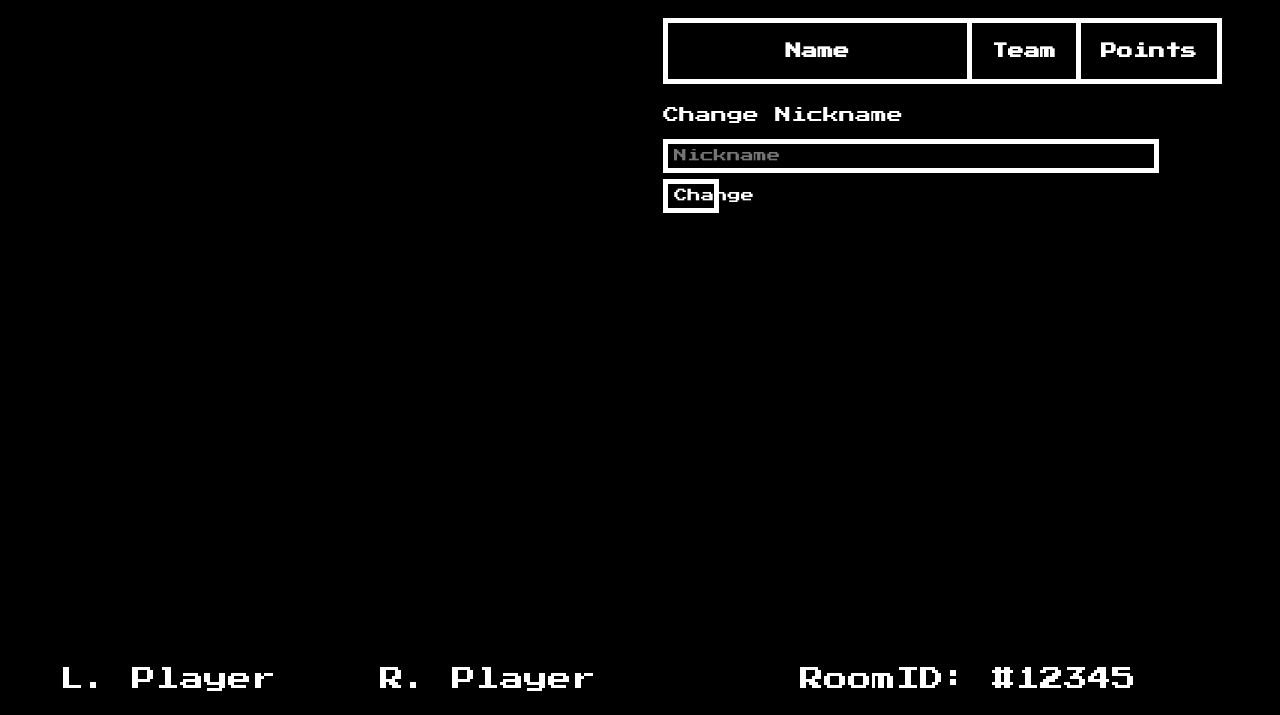
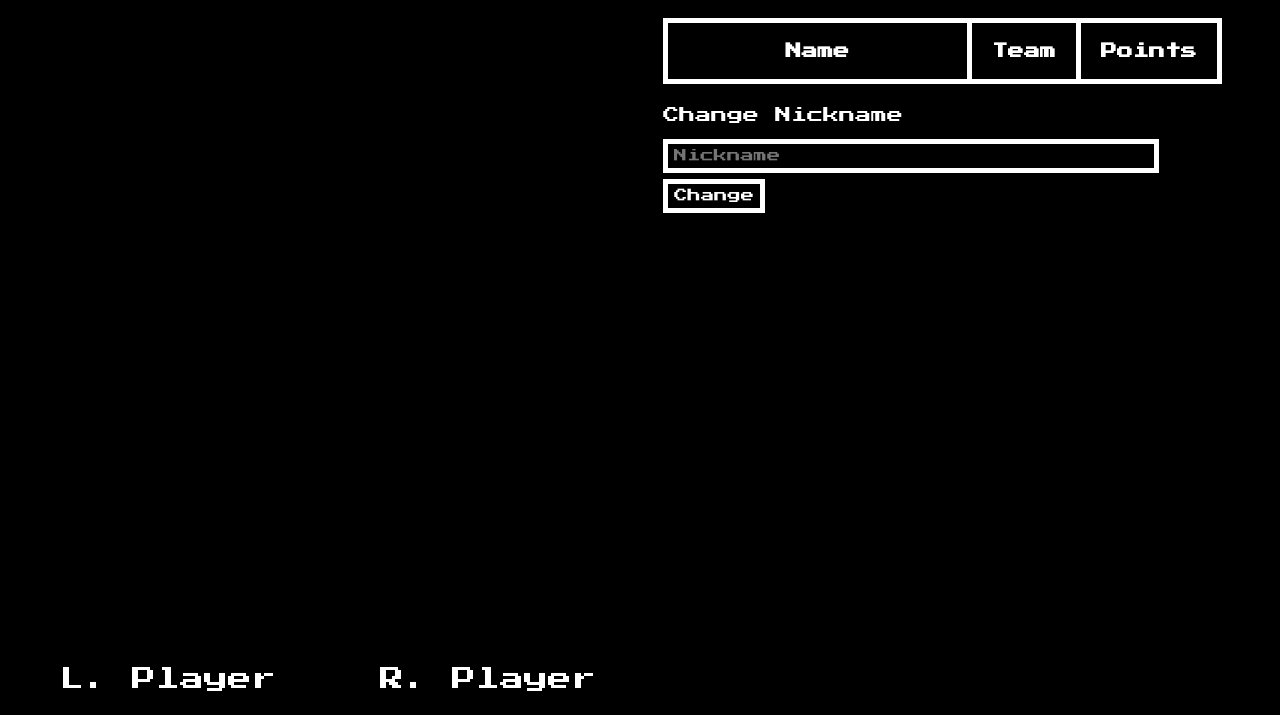
Before and after one commit to otaviocap/PongIO, a website with bundled scripts: page public/index.html in a window 1280 px wide. Shown: the part 85-800 px from the top of the page. Built offline with nearby package versions, Linux system fonts and the light colour scheme; files whose address does not match are found by name.

Commit message:
Fixed an issue on change nickname button not giving the correct width

```diff
--- a/public/css/game.css
+++ b/public/css/game.css
@@ -59,7 +59,7 @@ table {
     font-family: "Press Start 2P";
     padding-top: 1%;
     padding-bottom: 1%;
-    width: 10%;
+    width: auto;
     cursor: pointer;
 }
 
@@ -81,8 +81,3 @@ table {
     text-align: center;
     width: 25%;
 }
-
-.bottom-info #roomId {
-    text-align: center;
-    width: 50%;
-}
--- a/public/index.html
+++ b/public/index.html
@@ -33,7 +33,6 @@ const room = url.searchParams.get("r") -->
     <div class="bottom-info">
         <p id="playerLeft">L. Player</p>
         <p id="playerRight">R. Player</p>
-        <p id="roomId">RoomID: #12345</p>
     </div>
     <script type="module" src="js/index.js"></script>
 </body>
```
